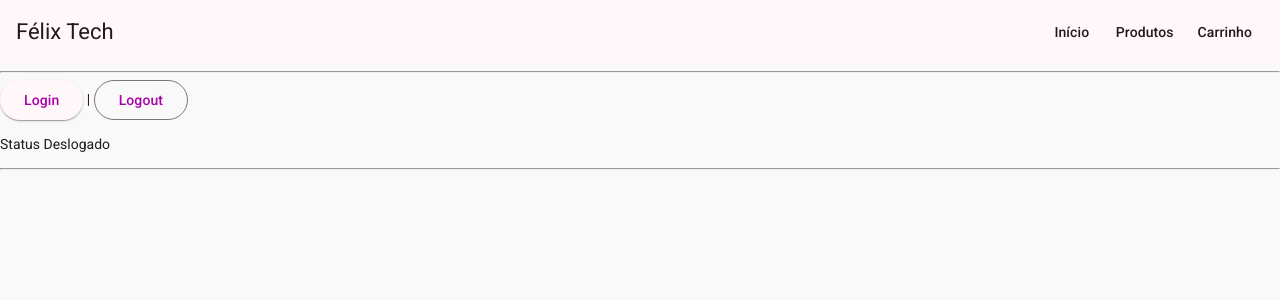
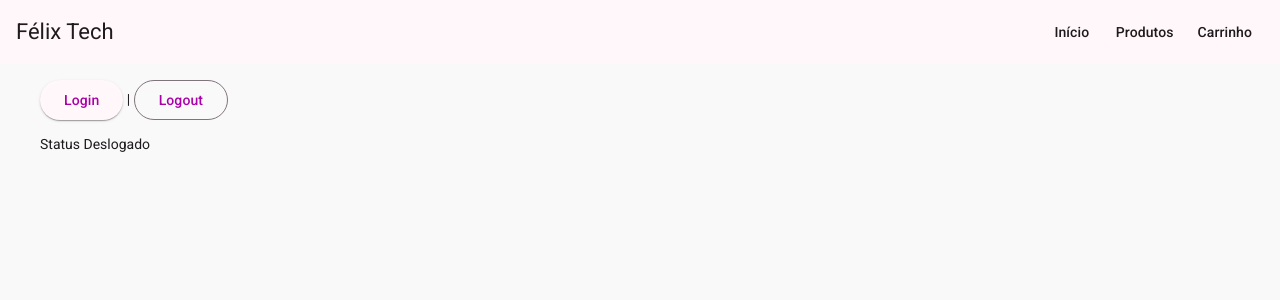
Before and after one commit to becafelixx/E-Commerce, an Angular app: page / in a window 1280 px wide. Shown: the top 300 px of the page. Built offline with nearby package versions, Linux system fonts and the light colour scheme.

Commit message:
feat: atualiza estrutura do componente App

```diff
--- a/src/app/app.html
+++ b/src/app/app.html
@@ -1,8 +1,11 @@
 <app-header></app-header>
-<hr>
-<!-- app.html -->
+<main class="container-principal">
+
+<section class="bloco-controle">
 <button mat-raised-button color= "primary" (click)="login()">Login</button> |
 <button mat-stroked-button color= "accent" (click)="logout()">Logout</button>
 <p>Status {{usuarioLogado() ? 'Logado' : 'Deslogado'}}</p>
-<hr>
+</section>
+
 <router-outlet></router-outlet>
+</main>
--- a/src/app/app.ts
+++ b/src/app/app.ts
@@ -4,7 +4,7 @@ import { Component, signal } from '@angular/core';
 import { RouterOutlet, RouterLink } from '@angular/router';
 import { UpperCasePipe } from '@angular/common';
 import { usuarioLogado, login, logout } from './core/auth';
-import { MatButtonModule } from '@angular/material/button'
+import { MatButtonModule } from '@angular/material/button';
 import { Header } from './shared/layout/header/header';
 @Component({
   selector: 'app-root',
```
